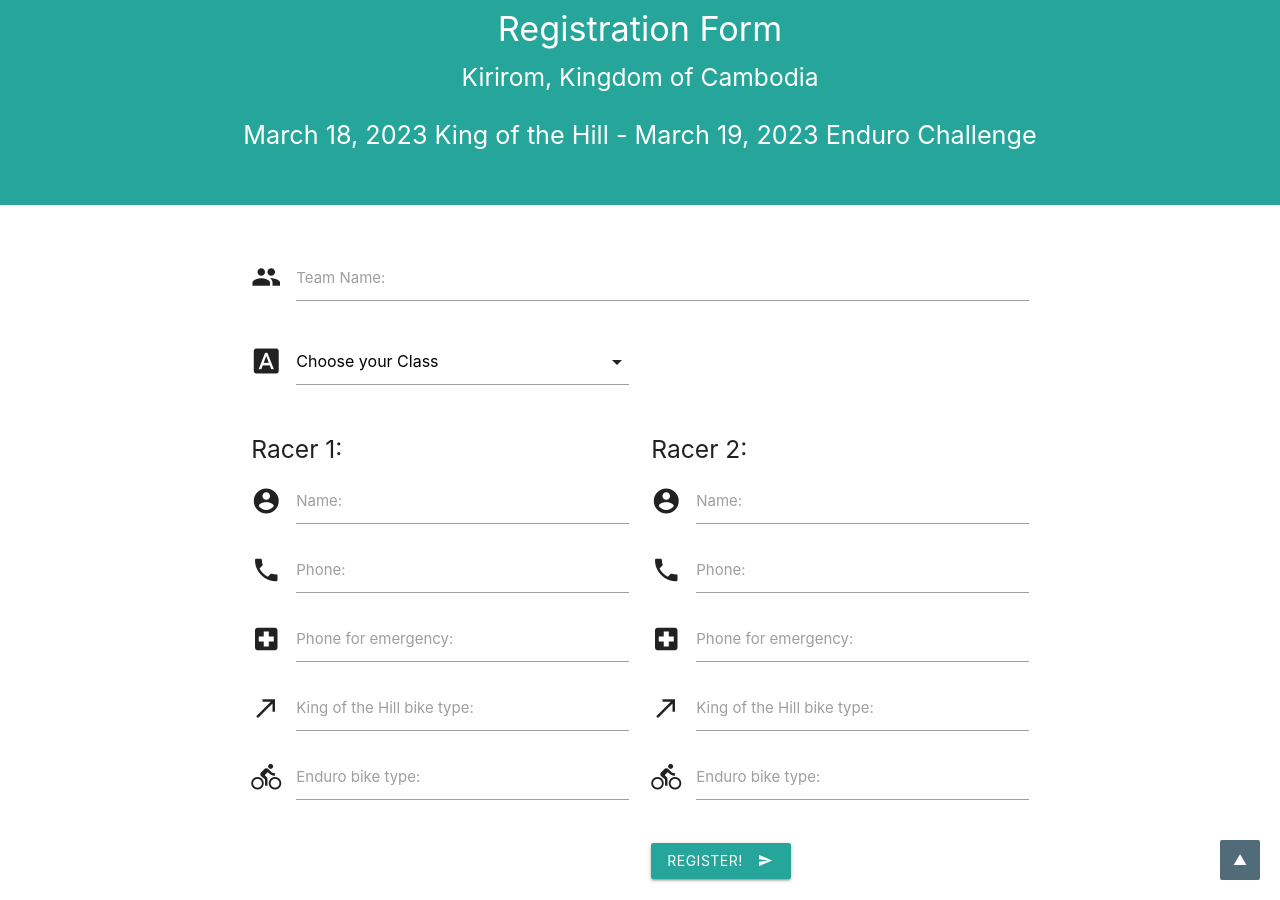
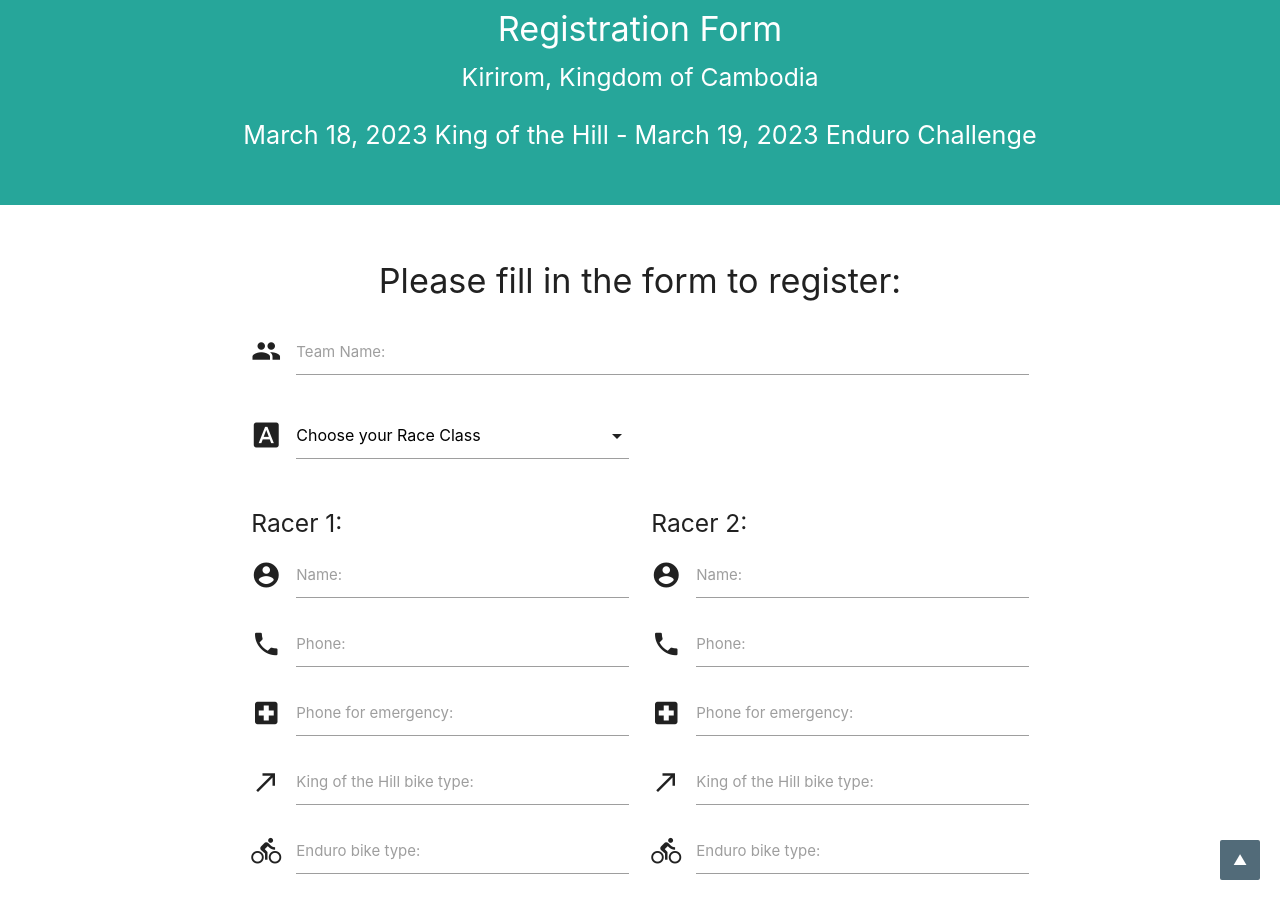
Before and after one commit to yong-lim/Enduro, a Jekyll site: the page built from index.md, in a window 1280 px wide and 900 px high, scrolled down 506 px. Built offline with Jekyll 4.4.1, drawn with Linux system fonts in a browser that asks for light colours.

```diff
--- a/_includes/form.html
+++ b/_includes/form.html
@@ -1,5 +1,6 @@
 
 <div class="container">
+  <h4 class="center">Please fill in the form to register:</h4>
   <form onsubmit="postEnduroMarch23(event)">
     <div class="row">
       <div class="col s12">
@@ -13,12 +14,10 @@
         <div class="input-field">
           <i class="material-icons prefix text-teal">font_download</i>
           <select id="selected">
-            <option value="" disabled selected>Choose your Class</option>
-            <option value="A">A</option>
-            <option value="B">B</option>
-            <option value="C">C</option>
-            <option value="D">D</option>
-            <option value="V">V</option>
+            <option value="" disabled selected>Choose your Race Class</option>
+            {% for class in site.data.racers.classes %}
+            <option value="{{ class.name }}">{{ class.name }}</option>
+            {% endfor %}
           </select>
         </div>
       </div>
```
Also changed, not shown: _data/racers.yml (+9 -0 lines).
